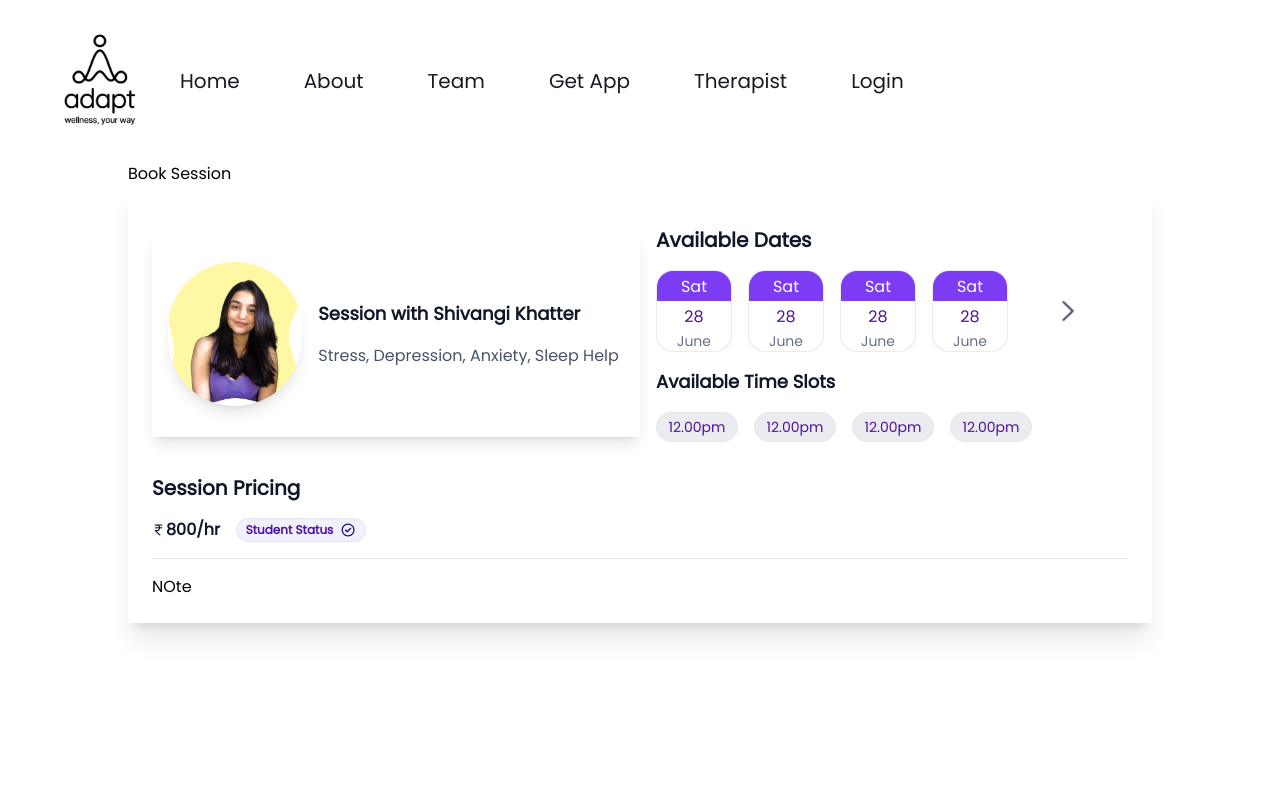
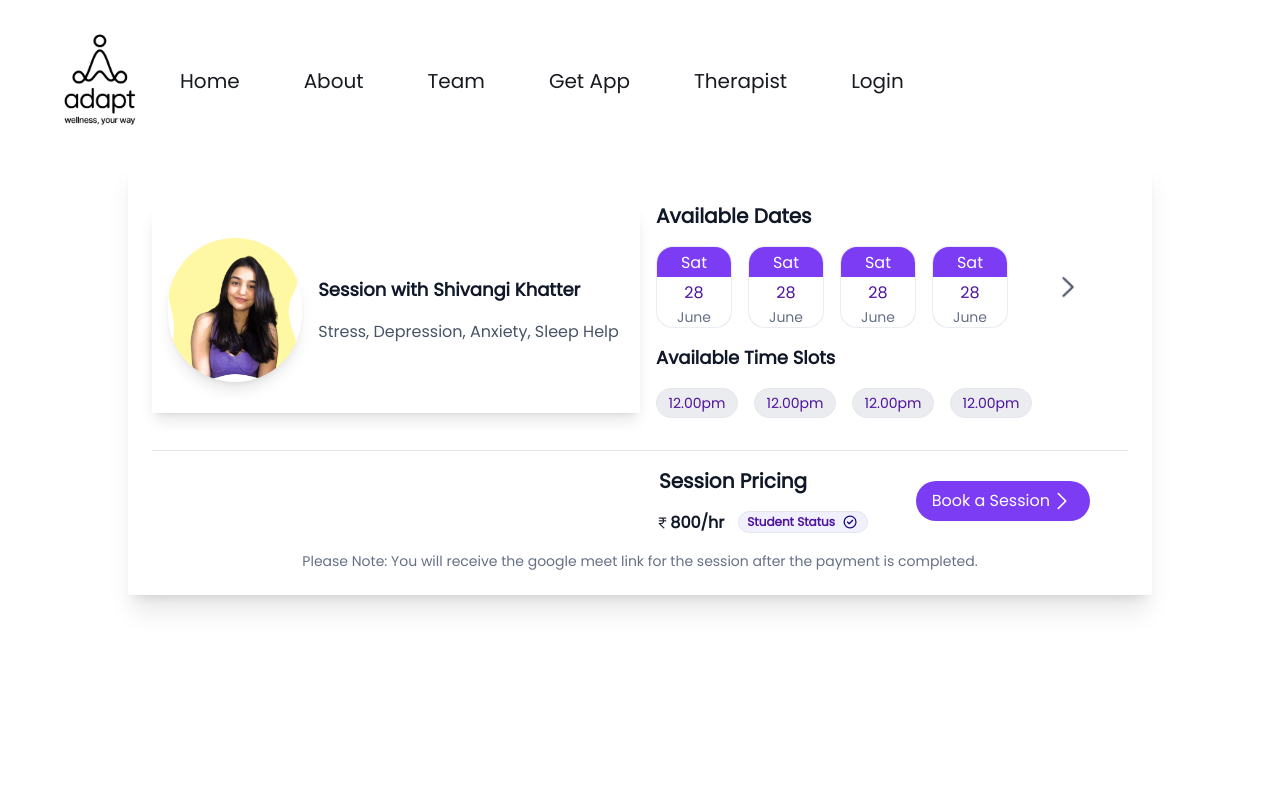
Before and after one commit to ShriramMehta/horizon-landing-page, a React (Create React App) app: page /bookSession in a window 1280 px wide. Shown: the top 800 px of the page. Built offline with nearby package versions, Linux system fonts and the light colour scheme.

Commit message:
book session

```diff
--- a/src/pages/BookSession.js
+++ b/src/pages/BookSession.js
@@ -30,9 +30,13 @@ const BookSession = () => {
 
   return (
     <div className="flex flex-col max-w-screen-lg h-screen mx-auto">
-      <div>Book Session</div>
+      {/* <div>
+        <p className="text-[#101828] text-2xl font-semibold text-center py-1">
+          Book Session
+        </p>
+      </div> */}
       <div className="shadow-xl flex flex-col gap-4 p-6">
-        <div className="flex justify-center items-center">
+        <div className="flex flex-col md:flex-row justify-center items-center">
           <div className="flex justify-center items-center gap-4 max-w-1/2 w-full h-5/6 shadow-lg p-4">
             <img
               className="w-36 h-36 object-cover rounded-full shadow-lg"
@@ -59,7 +63,7 @@ const BookSession = () => {
                   <img
                     src="./images/Chevron right.png"
                     alt="right"
-                    className="w-[30px] h-[30px]"
+                    className="w-[100px] md:w-[30px] h-[30px]"
                   />
                 </div>
               </div>
@@ -74,7 +78,11 @@ const BookSession = () => {
             </div>
           </div>
         </div>
-        <div className="flex flex-col gap-4">
+        <div>
+          <hr></hr>
+        </div>
+        <div className="flex flex-col  md:flex-row md:justify-end md:mr-[30px] gap-12 items-center">
+          <div className="flex flex-col gap-4 w-full md:w-auto">
             <p className="text-[#101828] text-xl font-semibold">
               Session Pricing
             </p>
@@ -93,10 +101,21 @@ const BookSession = () => {
               </div>
             </div>
           </div>
-        <div>
-          <hr></hr>
+          <div className="w-full md:w-auto">
+            <button className="text-center bg-primaryIndigo hover:bg-lightBlue text-white px-4 py-2 rounded-full mr-2 flex justify-center items-center w-full  md:w-auto">
+              Book a Session
+              <img
+                src="./images/Chevron right white.png"
+                alt="right"
+                // className="w-[30px] h-[30px]"
+              />
+            </button>{" "}
           </div>
-        <div>NOte</div>
+        </div>
+        <div className="my-2 md:my-0 text-sm text-[#667085] h-[20px] bg-white w-full text-center rounded-br-[16px] rounded-bl-[16px]">
+          Please Note: You will receive the google meet link for the session
+          after the payment is completed.
+        </div>
       </div>
     </div>
   );
```
Also changed, not shown: public/images/Chevron right white.png (added). Lines whose indentation alone changed are shown as unchanged.
